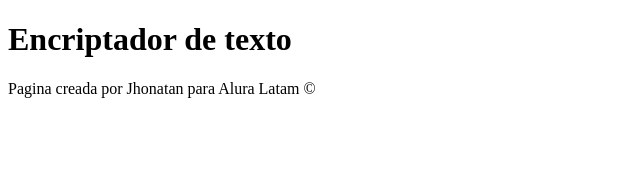
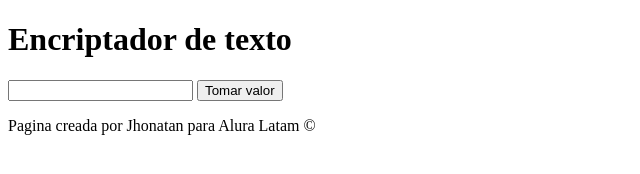
Before and after one commit to Jhonapra/Encriptador-de-texto, a plain HTML site: page index.html in a window 1280 px wide. Shown: the whole page, without its empty margins (0-640 px from the left). Drawn offline with Linux system fonts and the light colour scheme.

Commit message:
Lectura del texto

```diff
--- a/funciones-encriptador.js
+++ b/funciones-encriptador.js
@@ -0,0 +1,3 @@
+function saberelvalor() {
+    console.log(document.getElementById("padrasto").value);
+}
--- a/index.html
+++ b/index.html
@@ -13,7 +13,8 @@
         </header>
 
         <main>
-
+            <input type="text" id="padrasto">
+            <button onclick="saberelvalor()">Tomar valor</button>
         </main>
 
         <footer>
```
